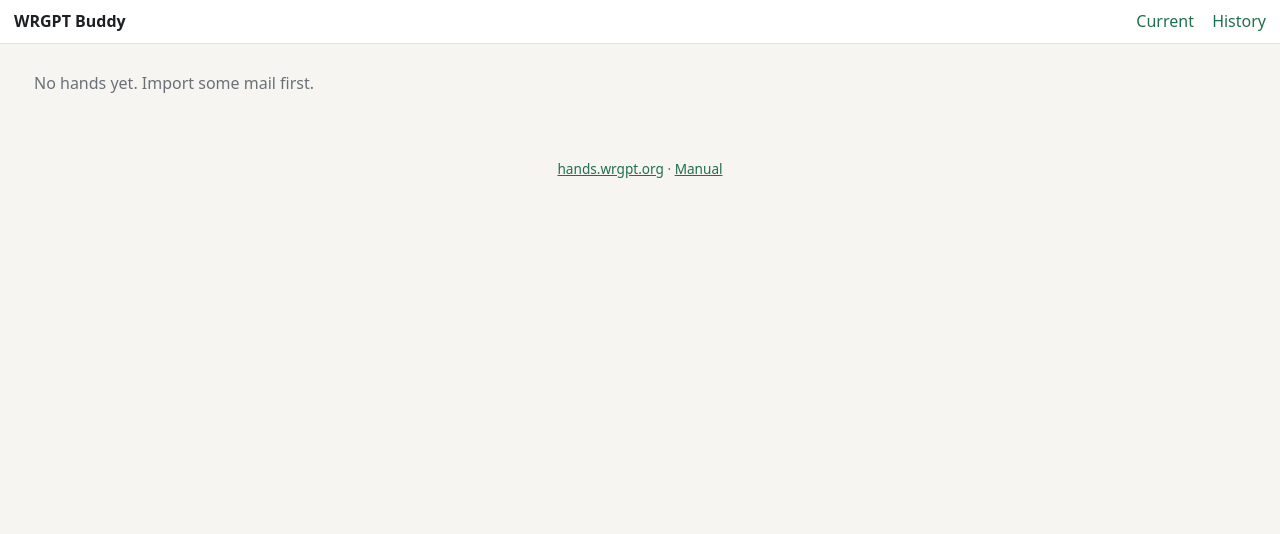
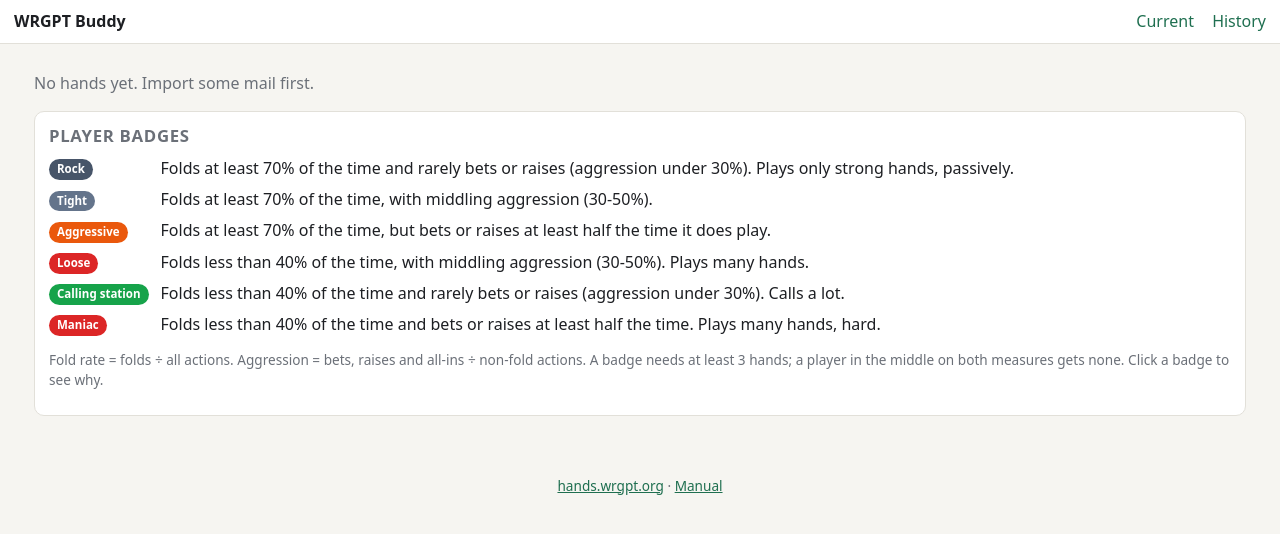
Before and after one commit to sefk/wrgpt-buddy, a Django app: page / in a window 1280 px wide. Shown: the top 534 px of the page. Run offline with Django 5.2, Linux system fonts and the light colour scheme; data that the repository does not hold is empty.

Commit message:
Player badge legend, clickable badges, and per-player profile page
The legend renders at the bottom of every page. Each badge in the seats
table links to /profiles/<table>/<player>/, which shows the stats behind
the classification and the player's hand-by-hand record. Badge slugs fix
the 'calling station' CSS class, which was being split into two classes.

Co-Authored-By: Claude Sonnet 5.5 <noreply@anthropic.com>
Claude-Session: https://claude.ai/code/session_01ALthAP5WpyzNoXtW3bZ3gT

```diff
--- a/poker/state.py
+++ b/poker/state.py
@@ -343,13 +343,27 @@ def relink_recommendations() -> int:
 _ACTION_KINDS = {"fold", "check", "call", "bet", "raise", "all_in"}
 
 
+MIN_HANDS_FOR_BADGE = 3
+
+# Badge definitions, in the order the legend shows them. `_classify` decides which applies.
+PROFILE_TYPES = [
+    ("rock", "Folds at least 70% of the time and rarely bets or raises (aggression under 30%). Plays only strong hands, passively."),
+    ("tight", "Folds at least 70% of the time, with middling aggression (30-50%)."),
+    ("aggressive", "Folds at least 70% of the time, but bets or raises at least half the time it does play."),
+    ("loose", "Folds less than 40% of the time, with middling aggression (30-50%). Plays many hands."),
+    ("calling station", "Folds less than 40% of the time and rarely bets or raises (aggression under 30%). Calls a lot."),
+    ("maniac", "Folds less than 40% of the time and bets or raises at least half the time. Plays many hands, hard."),
+]
+PROFILE_BLURBS = dict(PROFILE_TYPES)
+
+
 def _classify(hands_played: int, fold_rate: float, aggr: float) -> str:
     """Classify a player from aggregate stats.
 
     fold_rate = folds / (folds + checks + calls + bets + raises + all_ins)
     aggr = (bets + raises + all_ins) / (checks + calls + bets + raises + all_ins)
     """
-    if hands_played < 3:
+    if hands_played < MIN_HANDS_FOR_BADGE:
         return ""
 
     tight = fold_rate >= 0.70
--- a/poker/static/poker/poker.css
+++ b/poker/static/poker/poker.css
@@ -28,6 +28,7 @@ section { background: var(--panel); border: 1px solid var(--line); border-radius
 .title { display: flex; align-items: center; gap: 10px; flex-wrap: wrap; }
 .pill { display: inline-block; font-size: .72rem; font-weight: 600; padding: 2px 8px; border-radius: 99px; text-transform: none; letter-spacing: 0; vertical-align: middle; background: var(--line); color: var(--text); }
 .pill.live { background: var(--accent); color: #fff; } .pill.turn { background: #d97706; color: #fff; } .pill.sticky { background: #6d4aff; color: #fff; }
+.pill.profile { text-decoration: none; }
 .pill.profile.tight { background: #64748b; } .pill.profile.loose { background: #dc2626; color: #fff; }
 .pill.profile.passive { background: #94a3b8; } .pill.profile.aggressive { background: #ea580c; color: #fff; }
 .pill.profile.calling-station { background: #16a34a; color: #fff; }
@@ -187,3 +188,8 @@ code { font-size: .88em; word-break: break-all; }
   .seats .st-inline { display: block; font-size: .75rem; color: var(--muted); font-weight: 400; }
   .seats th, .seats td { padding: 6px 5px; }
 }
+
+.legend dl { display: grid; grid-template-columns: max-content 1fr; gap: 8px 12px; margin: 8px 0; align-items: baseline; }
+.legend dd { margin: 0; }
+.pill.profile.tight, .pill.profile.rock { color: #fff; }
+.profile-stats { width: auto; }
--- /dev/null
+++ b/poker/templates/poker/_profile_legend.html
@@ -0,0 +1,10 @@
+<section class="legend">
+  <h2>Player badges</h2>
+  <dl>
+    {% for name, desc in types %}
+    <dt><span class="pill profile {{ name|slugify }}">{{ name|capfirst }}</span></dt>
+    <dd>{{ desc }}</dd>
+    {% endfor %}
+  </dl>
+  <p class="muted small">Fold rate = folds ÷ all actions. Aggression = bets, raises and all-ins ÷ non-fold actions. A badge needs at least {{ min_hands }} hands; a player in the middle on both measures gets none. Click a badge to see why.</p>
+</section>
--- a/poker/templates/poker/base.html
+++ b/poker/templates/poker/base.html
@@ -1,4 +1,4 @@
-{% load static %}<!doctype html>
+{% load static poker_extras %}<!doctype html>
 <html lang="en">
 <head>
 <meta charset="utf-8">
@@ -18,6 +18,7 @@
 </header>
 <main>
 {% block content %}{% endblock %}
+{% profile_legend %}
 </main>
 <footer>
   <a href="https://hands.wrgpt.org" rel="noopener">hands.wrgpt.org</a> ·
--- a/poker/templates/poker/hand_detail.html
+++ b/poker/templates/poker/hand_detail.html
@@ -77,7 +77,7 @@
     {% for r in rows %}
       <tr class="{% if r.is_me %}me{% endif %} {% if r.status == 'folded' %}folded{% endif %}">
         <td>{{ r.seat.seat_number }}{% if r.seat.is_dealer %} <span class="dealer" title="Dealer button">D</span>{% endif %}</td>
-        <td>{% if r.to_act %}<span class="act" title="Next to act">&#9654;</span> {% endif %}{{ r.name }}{% if r.profile and r.profile.classification %} <span class="pill profile {{ r.profile.classification }}" title="{{ r.profile.classification|capfirst }} player">{{ r.profile.classification|capfirst }}</span>{% endif %}{% if r.status %}<span class="st-inline">{{ r.status }}</span>{% endif %}</td>
+        <td>{% if r.to_act %}<span class="act" title="Next to act">&#9654;</span> {% endif %}{{ r.name }}{% if r.profile and r.profile.classification %} <a class="pill profile {{ r.profile.classification|slugify }}" href="{% url 'poker:player_profile' hand.table.name r.name %}" title="{{ r.profile.classification|capfirst }}: click for why">{{ r.profile.classification|capfirst }}</a>{% endif %}{% if r.status %}<span class="st-inline">{{ r.status }}</span>{% endif %}</td>
         <td class="num">{{ r.seat.bankroll_start|money }}</td>
         <td class="num">{% if hand.is_over %}<span class="{% if r.delta > 0 %}pos{% elif r.delta < 0 %}neg{% endif %}">{{ r.delta|signed_money }}</span>{% elif r.chips %}{{ r.chips|money }}{% else %}–{% endif %}</td>
         <td class="c-status">{{ r.status }}</td>
--- a/poker/templatetags/poker_extras.py
+++ b/poker/templatetags/poker_extras.py
@@ -93,3 +93,10 @@ def relative(dt):
     else:
         out = f"{m}m"
     return f"{out} ago" if past else f"in {out}"
+
+
+@register.inclusion_tag("poker/_profile_legend.html")
+def profile_legend():
+    from ..state import MIN_HANDS_FOR_BADGE, PROFILE_TYPES
+
+    return {"types": PROFILE_TYPES, "min_hands": MIN_HANDS_FOR_BADGE}
--- a/poker/urls.py
+++ b/poker/urls.py
@@ -11,4 +11,5 @@ urlpatterns = [
     path("hands/<str:table>/<int:number>/recommend/", views.request_analysis, name="request_analysis"),
     path("hands/<str:table>/<int:number>/recommend/<int:pk>/reveal/", views.reveal_recommendation, name="reveal"),
     path("hands/<str:table>/<int:number>/recommend/<int:pk>/progress/", views.recommendation_progress, name="progress"),
+    path("profiles/<str:table>/<str:player>/", views.player_profile, name="player_profile"),
 ]
--- a/poker/views.py
+++ b/poker/views.py
@@ -13,6 +13,7 @@ from django.views.decorators.http import require_POST
 from .advice import engine, grading
 from .advice.points import live_point, my_decisions
 from .models import Action, Hand, MyHand, PlayerProfile, Recommendation
+from .state import MIN_HANDS_FOR_BADGE, PROFILE_BLURBS
 
 ROUND_NAMES = {1: "Preflop", 2: "Flop", 3: "Turn", 4: "River"}
 SHOWS_RE = re.compile(r"^\s*(.+?)\s+has:\s*(.+)$")
@@ -415,6 +416,47 @@ def hand_detail(request, table, number):
     return render(request, "poker/hand_detail.html", ctx)
 
 
+PROFILE_ACTION_WORDS = {"fold": "fold", "vacation_fold": "fold", "check": "check", "call": "call",
+                        "bet": "bet", "raise": "raise", "all_in": "all-in"}
+
+
+def player_profile(request, table, player):
+    """One player's stats at a table, how the badge was derived, and their hand-by-hand record."""
+    profile = get_object_or_404(
+        PlayerProfile.objects.select_related("table", "player"),
+        table__name=table, player__name=player,
+    )
+    folds, passive_acts = profile.folds, profile.checks + profile.calls
+    aggressive_acts = profile.bets + profile.raises + profile.all_ins
+    acted = folds + passive_acts + aggressive_acts
+    fold_rate = folds / acted if acted else None
+    aggr = aggressive_acts / (passive_acts + aggressive_acts) if passive_acts + aggressive_acts else None
+
+    hands = []
+    seats = {s.hand_id: s for s in profile.player.seats.filter(hand__table=profile.table)}
+    by_hand = OrderedDict()
+    for a in Action.objects.filter(hand__table=profile.table, player=profile.player).exclude(
+        hand__number=0
+    ).select_related("hand"):
+        by_hand.setdefault(a.hand, []).append(a)
+    for hand, acts in sorted(by_hand.items(), key=lambda kv: -kv[0].number):
+        seat = seats.get(hand.id)
+        delta = None
+        if hand.is_over and seat and seat.bankroll_start is not None and seat.bankroll_end is not None:
+            delta = seat.bankroll_end - seat.bankroll_start
+        words = [PROFILE_ACTION_WORDS[a.kind] for a in acts if a.kind in PROFILE_ACTION_WORDS]
+        hands.append({"hand": hand, "actions": ", ".join(words) or "–", "delta": delta})
+
+    return render(request, "poker/player_profile.html", {
+        "profile": profile,
+        "blurb": PROFILE_BLURBS.get(profile.classification, ""),
+        "fold_rate": fold_rate,
+        "aggr": aggr,
+        "min_hands": MIN_HANDS_FOR_BADGE,
+        "hands": hands,
+    })
+
+
 HISTORY_MODELS = ("Sonnet", "Qwen", "gpt-oss", "Qwen Flash")
 ROUND_LETTERS = {1: "P", 2: "F", 3: "T", 4: "R"}
 HISTORY_TOLERANCE = 0.5  # model and I "agree" when our amounts are within 50%
```
Also changed, not shown: poker/templates/poker/player_profile.html (added, +50 -0 lines), poker/tests/test_profiles.py (+29 -0 lines).
